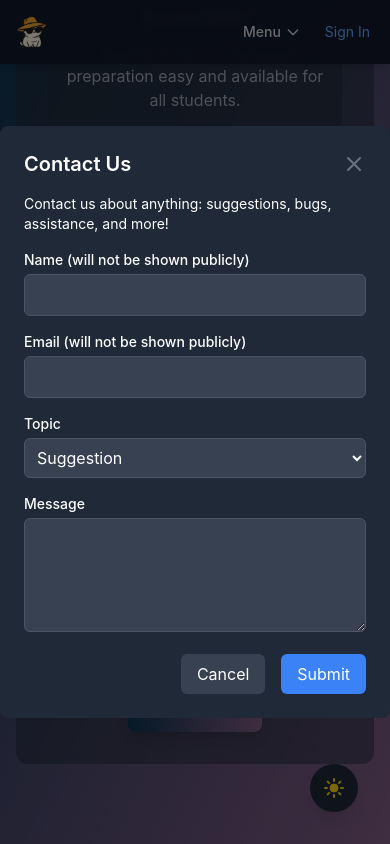
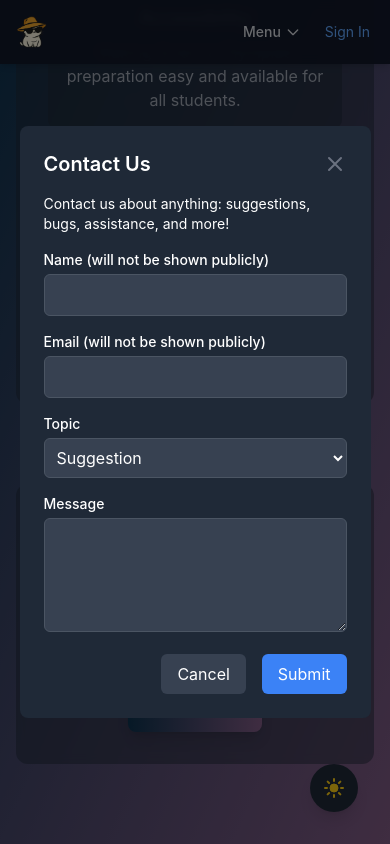
Before and after one commit to NapervilleASK/Scio.ly, a Next.js app in the folder frontend/science-olympiad-practice/: page /about in a window 390 px wide. Both pictures are taken after a click on the button "Contact Us". Shown: the part 1880-2724 px from the top of the page. Built offline with nearby package versions, Linux system fonts and the light colour scheme; no server answers.

Commit message:
modal width fixes

```diff
--- a/frontend/science-olympiad-practice/src/app/about/page.tsx
+++ b/frontend/science-olympiad-practice/src/app/about/page.tsx
@@ -55,7 +55,7 @@ const ContactModal = ({ isOpen, onClose, onSubmit, darkMode }: {
           animate={{ scale: 1, opacity: 1 }}
           exit={{ scale: 0.95, opacity: 0 }}
           transition={{ duration: 0.2 }}
-          className={`rounded-lg p-6 w-[600px] max-h-[90vh] overflow-y-auto ${
+          className={`rounded-lg p-6 w-[90%] sm:w-[600px] max-h-[90vh] overflow-y-auto mx-4 ${
             darkMode ? 'bg-gray-800 text-white' : 'bg-white text-gray-900'
           }`}
           onClick={(e) => e.stopPropagation()}
--- a/frontend/science-olympiad-practice/src/app/components/Header.tsx
+++ b/frontend/science-olympiad-practice/src/app/components/Header.tsx
@@ -65,7 +65,7 @@ const ContactModal = ({ isOpen, onClose, onSubmit, darkMode }: {
           animate={{ scale: 1, opacity: 1 }}
           exit={{ scale: 0.95, opacity: 0 }}
           transition={{ duration: 0.2 }}
-          className={`rounded-lg p-6 w-[600px] max-h-[90vh] overflow-y-auto ${
+          className={`rounded-lg p-6 w-[90%] sm:w-[600px] max-h-[90vh] overflow-y-auto mx-4 ${
             darkMode ? 'bg-gray-800 text-white' : 'bg-white text-gray-900'
           }`}
           onClick={(e) => e.stopPropagation()}
--- a/frontend/science-olympiad-practice/src/app/components/ReportModal.tsx
+++ b/frontend/science-olympiad-practice/src/app/components/ReportModal.tsx
@@ -200,7 +200,7 @@ const ReportModal = ({ isOpen, onClose, onSubmit, darkMode, question, event }: R
   return (
     <>
       <div className="fixed inset-0 bg-black bg-opacity-50 flex items-center justify-center z-50">
-        <div className={`rounded-lg p-6 w-[800px] max-w-full max-h-[90vh] overflow-y-auto transition-colors duration-300 ${
+        <div className={`rounded-lg p-6 w-[90%] sm:w-[800px] max-h-[90vh] overflow-y-auto mx-4 transition-colors duration-300 ${
           darkMode ? 'bg-gray-800 text-white' : 'bg-white text-gray-900'
         }`}>
           <h3 className="text-lg font-semibold mb-4">Report Question</h3>
```
